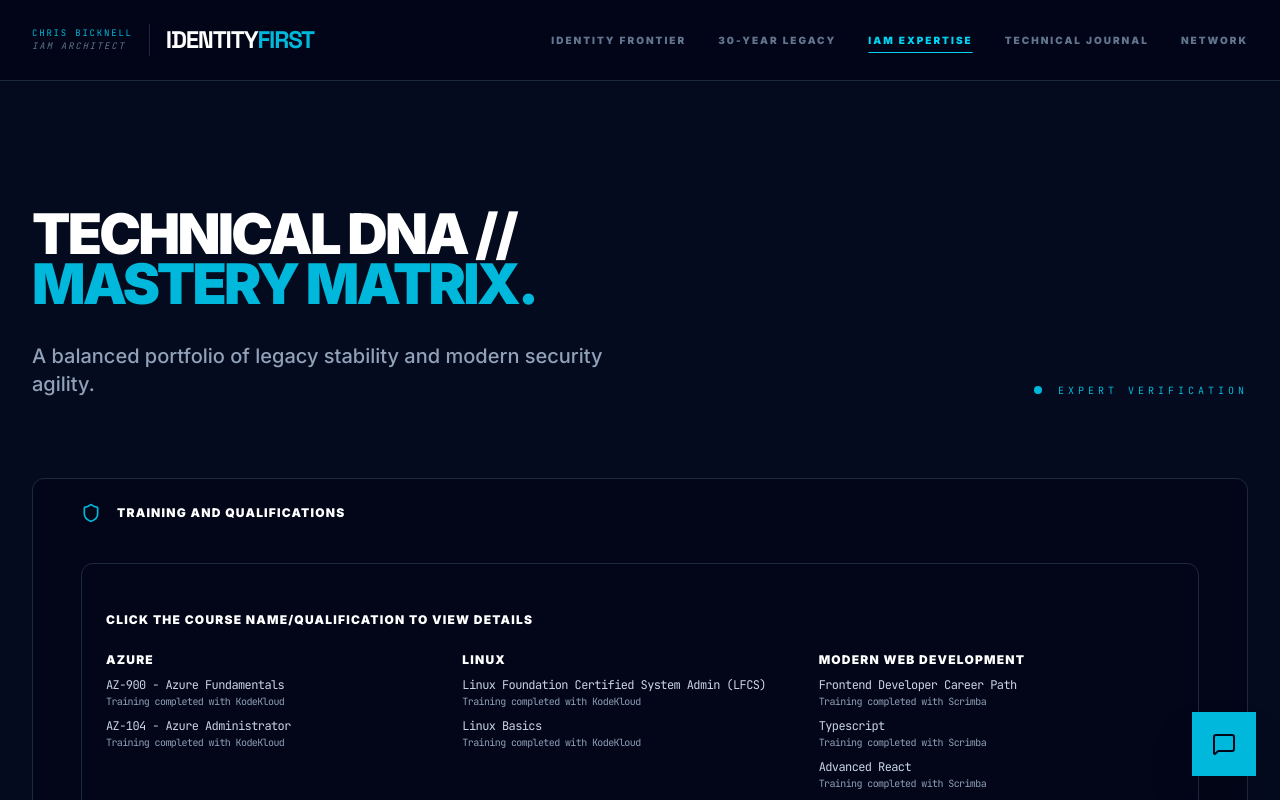
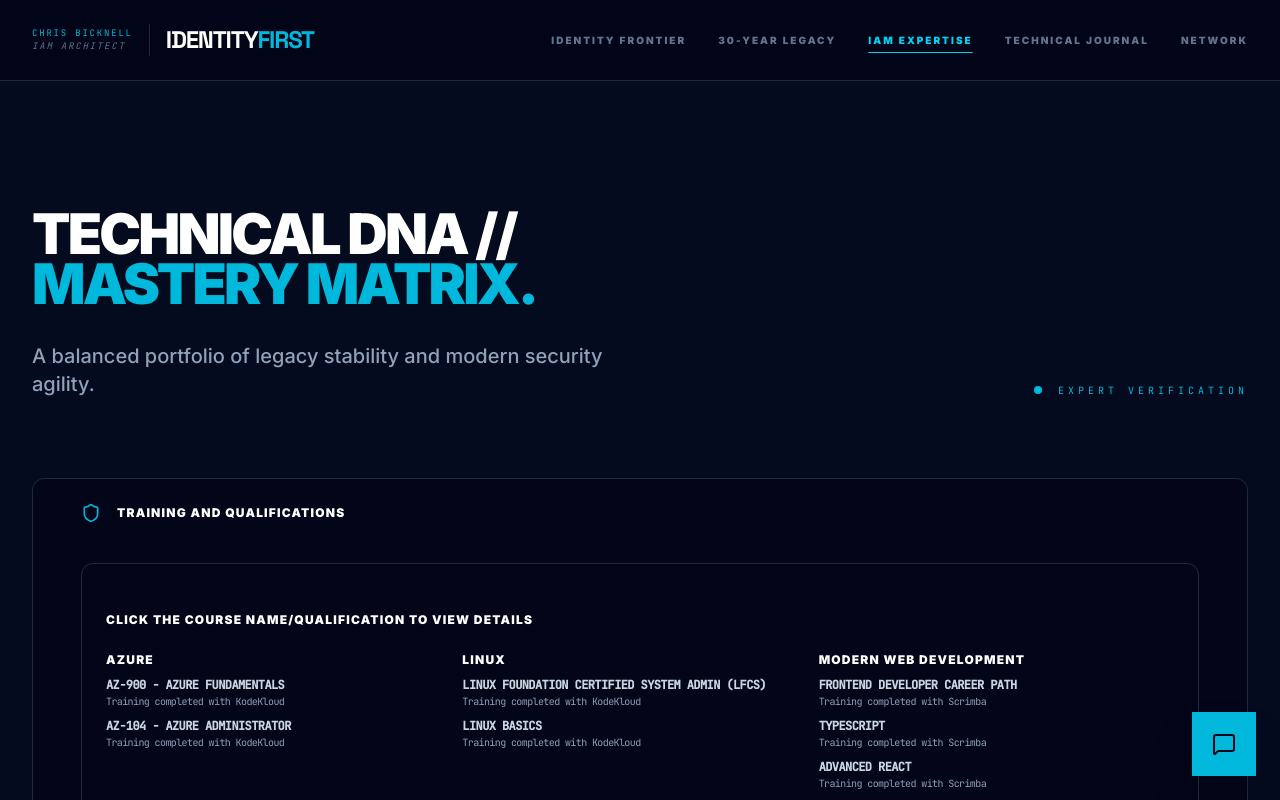
Before and after one commit to chrisbee2812/bickrsv2-0, a React (Vite) app: page /skills in a window 1280 px wide. Shown: the top 800 px of the page. Built offline with nearby package versions, Linux system fonts and the light colour scheme.

Commit message:
improving course visuals

```diff
--- a/src/components/SkillGrid.tsx
+++ b/src/components/SkillGrid.tsx
@@ -99,9 +99,11 @@ export function SkillGrid() {
                 </div>
                 <div key="AZ-900" className="mb-2 text-[12px] font-mono tracking-tighter">
                   <span className="text-slate-300 font-mono tracking-tighter">
+                    <div className="font-black uppercase">
                       <a href="https://learn.kodekloud.com/learn/certificate/55484a3c-96ed-4414-89bf-a96c6c782c50" target="_blank" rel="noopener noreferrer">
                         AZ-900 - Azure Fundamentals
                       </a>
+                    </div>
                     <p className="text-slate-400 text-[10px]">
                       Training completed with KodeKloud
                     </p>
@@ -109,9 +111,11 @@ export function SkillGrid() {
                 </div>
                 <div key="AZ-104" className="mb-2 text-[12px] font-mono tracking-tighter">
                   <span className="text-slate-300 font-mono tracking-tighter">
+                    <div className="font-black uppercase">
                       <a href="https://learn.kodekloud.com/learn/certificate/364a1515-7371-4bec-8125-8ddf07fca3f8" target="_blank" rel="noopener noreferrer">
                         AZ-104 - Azure Administrator
                       </a>
+                    </div>
                     <p className="text-slate-400 text-[10px]">
                       Training completed with KodeKloud
                     </p>
@@ -125,9 +129,11 @@ export function SkillGrid() {
                 </div>
                 <div key="AZ-900" className="mb-2 text-[12px] font-mono tracking-tighter">
                   <span className="text-slate-300 font-mono tracking-tighter">
+                    <div className="font-black uppercase">
                       <a href="https://learn.kodekloud.com/learn/certificate/24a8131c-1501-42e4-a6e4-1f0b70f12180" target="_blank" rel="noopener noreferrer">
                         Linux Foundation Certified System Admin (LFCS)
                       </a>
+                    </div>
                   <p className="text-slate-400 text-[10px]">
                     Training completed with KodeKloud
                   </p>
@@ -135,9 +141,11 @@ export function SkillGrid() {
                 </div>
                 <div key="AZ-104" className="mb-2 text-[12px] font-mono tracking-tighter">
                   <span className="text-slate-300 font-mono tracking-tighter">
+                    <div className="font-black uppercase">
                     <a href="https://learn.kodekloud.com/learn/certificate/2db0cff6-44af-42a5-8c8d-56158b261fe9" target="_blank" rel="noopener noreferrer">
                       Linux Basics
                     </a>
+                    </div>
                     <p className="text-slate-400 text-[10px]">
                       Training completed with KodeKloud
                     </p>
@@ -151,9 +159,11 @@ export function SkillGrid() {
                 </div>
                 <div key="AZ-900" className="mb-2 text-[12px] font-mono tracking-tighter">
                   <span className="text-slate-300 font-mono tracking-tighter">
+                    <div className="font-black uppercase">
                       <a href="https://scrimba.com/certificate-cert24zAwPPowNT25CbRKzo36Sdsnfp17jUpRFhPE" target="_blank" rel="noopener noreferrer">
                         Frontend Developer Career Path
                       </a>
+                    </div>
                     <p className="text-slate-400 text-[10px]">
                       Training completed with Scrimba
                     </p>
@@ -161,9 +171,11 @@ export function SkillGrid() {
                 </div>
                 <div key="AZ-104" className="mb-2 text-[12px] font-mono tracking-tighter">
                   <span className="text-slate-300 font-mono tracking-tighter">
+                    <div className="font-black uppercase">
                     <a href="https://scrimba.com/certificate-cert2JbLs3qgAyfqjYAvNr7pMddfuinauRmSJxZFr2" target="_blank" rel="noopener noreferrer">
                       Typescript
                     </a>
+                    </div>
                     <p className="text-slate-400 text-[10px]">
                       Training completed with Scrimba
                     </p>
@@ -171,9 +183,11 @@ export function SkillGrid() {
                 </div>
                 <div key="AZ-900" className="mb-2 text-[12px] font-mono tracking-tighter">
                   <span className="text-slate-300 font-mono tracking-tighter">
+                    <div className="font-black uppercase">
                       <a href="https://scrimba.com/certificate-cert2JbLs3qgAyfqjYAvNr7pMdcbfhhVRa6Am1USQu" target="_blank" rel="noopener noreferrer">
                         Advanced React
                       </a>
+                    </div>
                     <p className="text-slate-400 text-[10px]">
                       Training completed with Scrimba
                     </p>
@@ -181,9 +195,11 @@ export function SkillGrid() {
                 </div>
                 <div key="AZ-104" className="mb-2 text-[12px] font-mono tracking-tighter">
                   <span className="text-slate-300 font-mono tracking-tighter">
+                    <div className="font-black uppercase">
                       <a href="https://scrimba.com/certificate-cert24zAwPPowNT25CbRKzo36SgrNvP5TD1NTLhPS" target="_blank" rel="noopener noreferrer">
                         JavaScript
                       </a>
+                    </div>
                     <p className="text-slate-400 text-[10px]">
                       Training completed with Scrimba
                     </p>
```
Lines whose indentation alone changed are shown as unchanged.
